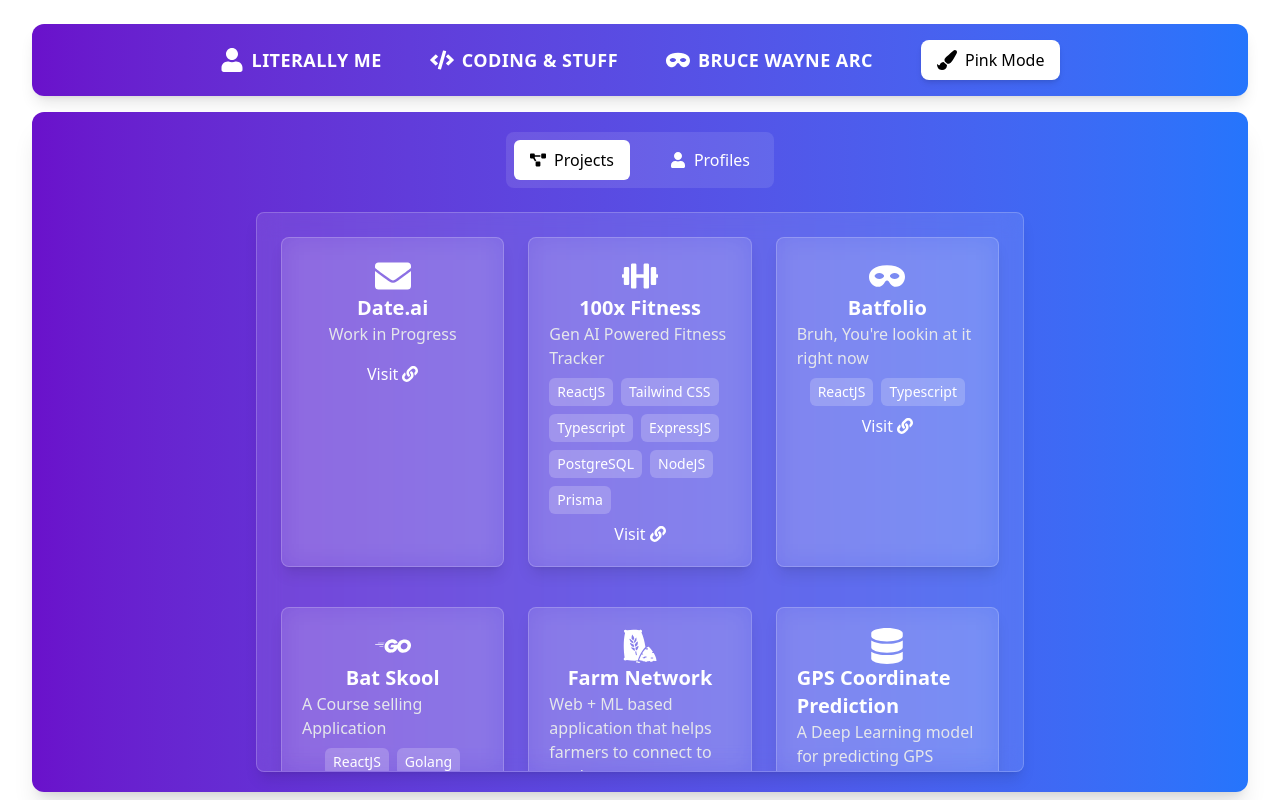
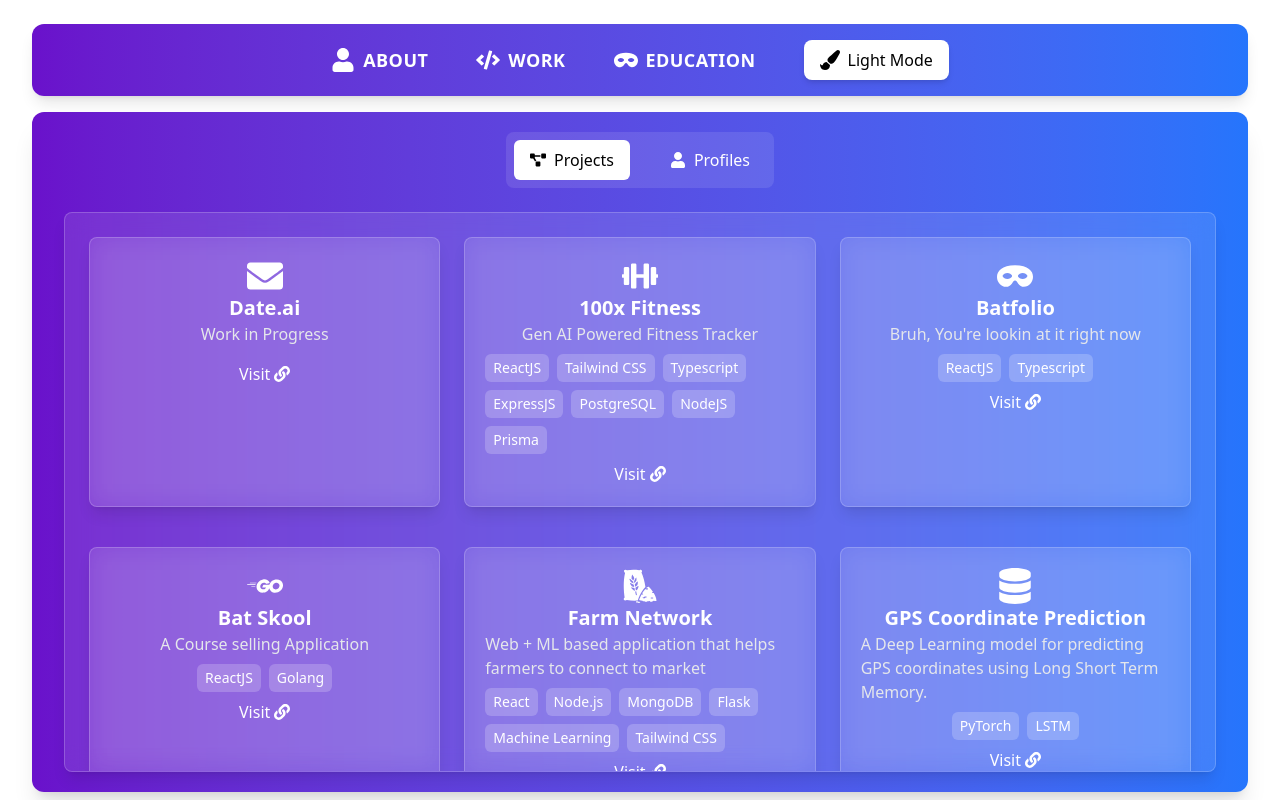
Before and after one commit to iamvbenz49/batfolio, a React (Vite) app: page /coding in a window 1280 px wide. Built offline with nearby package versions, Linux system fonts and the light colour scheme.

Commit message:
making it look professional..

```diff
--- a/src/Components/BruceWayneArc.tsx
+++ b/src/Components/BruceWayneArc.tsx
@@ -2,6 +2,7 @@ import { useContext, useState } from "react";
 import { motion } from "framer-motion";
 import { FaGraduationCap, FaChalkboardTeacher, FaBriefcase } from "react-icons/fa";
 import { ModeContext } from "../App";
+
 // Type Definitions
 type Education = {
   id: number;
@@ -48,7 +49,6 @@ const experience: Experience[] = [
   { id: 2, company: "GirlScript Summer of Code", role: "Open Source Contributor", year: "June 2023" },
 ];
 
-
 const BruceWayneArc: React.FC = () => {
   const context = useContext(ModeContext);
 
@@ -64,10 +64,11 @@ const BruceWayneArc: React.FC = () => {
   return (
     <motion.div
       className={`w-[95%] h-[85vh] p-5 rounded-xl flex flex-col items-center justify-center gap-6 mt-4 mx-auto shadow-xl
-        ${color === "blue" ? "bg-gradient-to-r from-[#6A11CB] to-[#2575FC]" : "bg-gradient-to-r from-[#FF0080] to-[#FF66B2]"}`}
+        ${color === "blue" ? "bg-gradient-to-r from-[#6A11CB] to-[#2575FC]"
+          : "bg-gradient-to-r from-gray-900 to-gray-800"}`}
       initial={{ opacity: 0, scale: 0.8 }}
       animate={{ opacity: 1, scale: 1 }}
-      whileHover={{scale:1.02}}
+      whileHover={{ scale: 1.02 }}
       transition={{ duration: 0.5 }}
     >
       {/* Tab Buttons */}
@@ -89,6 +90,7 @@ const BruceWayneArc: React.FC = () => {
         ))}
       </div>
 
+      {/* Content Area */}
       <motion.div
         key={activeTab}
         className="w-full max-w-3xl bg-white/10 backdrop-blur-md border border-white/20 shadow-lg rounded-lg p-6
--- a/src/Components/Experience.tsx
+++ b/src/Components/Experience.tsx
@@ -1,11 +1,13 @@
 import { JSX, useContext, useState } from "react";
 import { motion } from "framer-motion";
-import { FaGithub, FaCode, FaDatabase, FaLink, FaTerminal, FaProjectDiagram, FaUser, FaEnvelope, FaDumbbell, FaSpa, FaCalculator, FaBlog, FaFire, FaMask } from "react-icons/fa";
+import {
+  FaGithub, FaCode, FaDatabase, FaLink, FaTerminal, FaProjectDiagram, FaUser,
+  FaEnvelope, FaDumbbell, FaSpa, FaCalculator, FaBlog, FaFire, FaMask
+} from "react-icons/fa";
 import { GiGrain } from "react-icons/gi";
 import { SiGo, SiJavascript, SiPython } from "react-icons/si";
 import { ModeContext } from "../App";
 
-// Define types for profiles and projects
 interface Profile {
   name: string;
   description: string;
@@ -18,7 +20,7 @@ interface Project {
   description: string;
   icon: JSX.Element;
   link: string;
-  techStack: string[];  // Only defined in the Project type
+  techStack: string[];
 }
 
 const profiles: Profile[] = [
@@ -177,16 +179,19 @@ const Experience: React.FC = () => {
   }
 
   const { color } = context;
+  const isBlue = color === "blue";
+
   return (
     <motion.div
       className={`w-[95%] h-[85vh] p-5 rounded-xl flex flex-col items-center justify-center gap-6 mt-4 mx-auto shadow-xl
-        ${color === "blue" ? "bg-gradient-to-r from-[#6A11CB] to-[#2575FC]" : "bg-gradient-to-r from-[#FF0080] to-[#FF66B2]"}`}
+        ${isBlue
+          ? "bg-gradient-to-r from-[#6A11CB] to-[#2575FC]"
+          : "bg-gradient-to-r from-gray-900 to-gray-800"}`}
       initial={{ opacity: 0, scale: 0.8 }}
       animate={{ opacity: 1, scale: 1 }}
-      whileHover={{scale:1.02}}
+      whileHover={{ scale: 1.02 }}
       transition={{ duration: 0.5 }}
     >
-
       <div className="flex gap-6 bg-white/10 p-2 rounded-lg">
         <button
           className={`px-4 py-2 rounded-md flex items-center gap-2
@@ -206,7 +211,7 @@ const Experience: React.FC = () => {
 
       <motion.div
         key={activeTab}
-        className="w- max-w-3xl bg-white/10 backdrop-blur-md border border-white/20 shadow-lg rounded-lg p-6 overflow-y-auto scrollbar-thin scrollbar-thumb-gray-400 scrollbar-track-transparent"
+        className="w-full max-w-6xl bg-white/10 backdrop-blur-md border border-white/20 shadow-lg rounded-lg p-6 overflow-y-auto scrollbar-thin scrollbar-thumb-gray-400 scrollbar-track-transparent"
         initial={{ opacity: 0, x: activeTab === "projects" ? -100 : 100 }}
         animate={{ opacity: 1, x: 0 }}
         exit={{ opacity: 0, x: activeTab === "profiles" ? 100 : -100 }}
@@ -219,14 +224,13 @@ const Experience: React.FC = () => {
               className="relative flex flex-col items-center bg-white/10 backdrop-blur-md border border-white/20 shadow-lg rounded-lg p-5 transition-transform duration-300 hover:scale-105 hover:border-purple-400 mb-4"
               initial={{ opacity: 0, y: 50 }}
               animate={{ opacity: 1, y: 0 }}
-            transition={{ duration: 0.5, delay: index * 0.2 }}
+              transition={{ duration: 0.5, delay: index * 0.1 }}
               whileHover={{ scale: 1 }}
             >
               {item.icon}
               <h3 className="text-xl text-white font-semibold">{item.name}</h3>
               <p className="text-gray-200">{item.description}</p>
 
-              {/* Display Tech Stack if it's a Project */}
               {activeTab === "projects" && (item as Project).techStack && (
                 <div className="flex flex-wrap gap-2 mt-2">
                   {(item as Project).techStack.map((tech, i) => (
@@ -237,7 +241,12 @@ const Experience: React.FC = () => {
                 </div>
               )}
 
-              <a href={item.link} target="_blank" className="text-white hover:text-gray-300 flex items-center gap-1 mt-2">
+              <a
+                href={item.link}
+                target="_blank"
+                rel="noopener noreferrer"
+                className="text-white hover:text-gray-300 flex items-center gap-1 mt-2"
+              >
                 Visit <FaLink />
               </a>
             </motion.div>
--- a/src/Components/LiterallyMe.tsx
+++ b/src/Components/LiterallyMe.tsx
@@ -1,6 +1,6 @@
 import { motion } from "framer-motion";
 import { FaGithub, FaLinkedin, FaXTwitter, FaInstagram, FaYoutube } from "react-icons/fa6";
-import ProfileImage from "../assets/batman.jpg";
+import ProfileImage from "../assets/nerd.jpg";
 import { useContext } from "react";
 import { ModeContext } from "../App";
 import { Theme } from "../enums/theme";
@@ -18,7 +18,8 @@ const LiterallyMe: React.FC = () => {
       className={`w-[95%] h-[85vh] p-8 rounded-2xl flex flex-col sm:flex-row items-center justify-center gap-14
       mt-6 mx-auto shadow-2xl backdrop-blur-xl bg-opacity-75 border border-white/20
       transition-all duration-500
-      ${color === Theme.BLUE ? "bg-gradient-to-r from-[#6A11CB] to-[#2575FC]" : "bg-gradient-to-r from-[#FF0080] to-[#FF66B2]"}`}
+      ${color === Theme.BLUE ? "bg-gradient-to-r from-[#6A11CB] to-[#2575FC]"
+          : "bg-gradient-to-r from-gray-900 to-gray-800"}`}
       initial={{ opacity: 0, scale: 0.8 }}
       animate={{ opacity: 1, scale: 1 }}
       whileHover={{scale:1.02}}
@@ -56,7 +57,7 @@ const LiterallyMe: React.FC = () => {
           {[{
             link: "https://github.com/iamvbenz49", icon: FaGithub },
             { link: "https://www.linkedin.com/in/sham-vijay/", icon: FaLinkedin },
-            { link: "https://x.com/batmanwhocodes", icon: FaXTwitter },
+            { link: "https://x.com/iamvbenz1", icon: FaXTwitter },
             { link: "https://youtu.be/dQw4w9WgXcQ?si=23JA489wb2mbebRY", icon: FaInstagram },
             { link: "https://www.youtube.com/@vijaybenz9741", icon: FaYoutube }]
             .map(({ link, icon: Icon }, index) => (
@@ -74,7 +75,7 @@ const LiterallyMe: React.FC = () => {
 
         {/* Contact Button */}
         <motion.a
-          href="mailto:iamvbenz1@example.com"
+          href="mailto:iamvbenz1@gmail.com"
           className="mt-6 inline-block px-6 py-3 bg-white text-indigo-600 font-bold rounded-lg shadow-lg
                      hover:bg-indigo-500 hover:text-white transition duration-300"
           whileHover={{ scale: 1.07 }}
--- a/src/Components/Topper.tsx
+++ b/src/Components/Topper.tsx
@@ -17,15 +17,16 @@ const Topper: React.FC = () => {
   return (
     <motion.nav
       className={`w-[95%] py-4 px-6 rounded-xl flex items-center justify-center gap-12 mt-6 mx-auto shadow-lg transition-all duration-500
-      ${color === Theme.BLUE ? 'bg-gradient-to-r from-[#6A11CB] to-[#2575FC]' : 'bg-gradient-to-r from-[#FF0080] to-[#FF66B2]'}`}
+      ${color === Theme.BLUE ? "bg-gradient-to-r from-[#6A11CB] to-[#2575FC]"
+          : "bg-gradient-to-r from-gray-900 to-gray-800"}`}
       initial={{ opacity: 0, y: -20 }}
       animate={{ opacity: 1, y: 0 }}
       whileHover={{ scale:1.02 }}
       transition={{ duration: 0.5 }}
     >
-      <NavItem to="/" label="Literally Me" icon={<FaUser />} />
-      <NavItem to="/coding" label="Coding & Stuff" icon={<FaCode />} />
-      <NavItem to="/arc" label="Bruce Wayne Arc" icon={<FaMask />} />
+      <NavItem to="/" label="About" icon={<FaUser />} />
+      <NavItem to="/coding" label="Work" icon={<FaCode />} />
+      <NavItem to="/arc" label="Education" icon={<FaMask />} />
 
       {/* Mode Toggle Button */}
       <motion.button
@@ -35,7 +36,7 @@ const Topper: React.FC = () => {
         className="flex items-center gap-2 px-4 py-2 bg-white text-black rounded-lg shadow-md cursor-pointer transition-all duration-300"
       >
         <FaPaintBrush className="text-xl" />
-        <span className="hidden md:inline">{color === Theme.BLUE ? "Pink Mode" : "Blue Mode"}</span>
+        <span className="hidden md:inline">{color === Theme.BLUE ? "Light Mode" : "Dark Mode"}</span>
       </motion.button>
     </motion.nav>
   );
```
Also changed, not shown: src/assets/nerd.jpg (added). Lines whose indentation alone changed are shown as unchanged.
